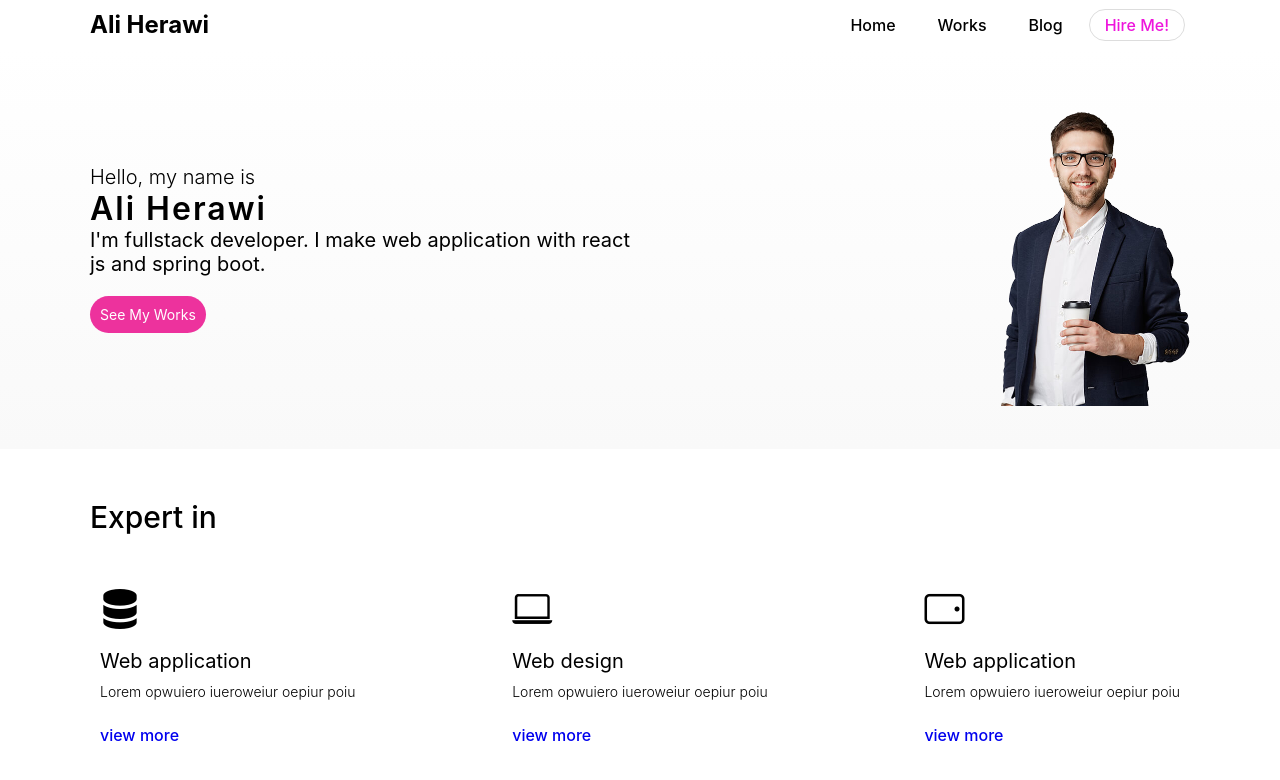
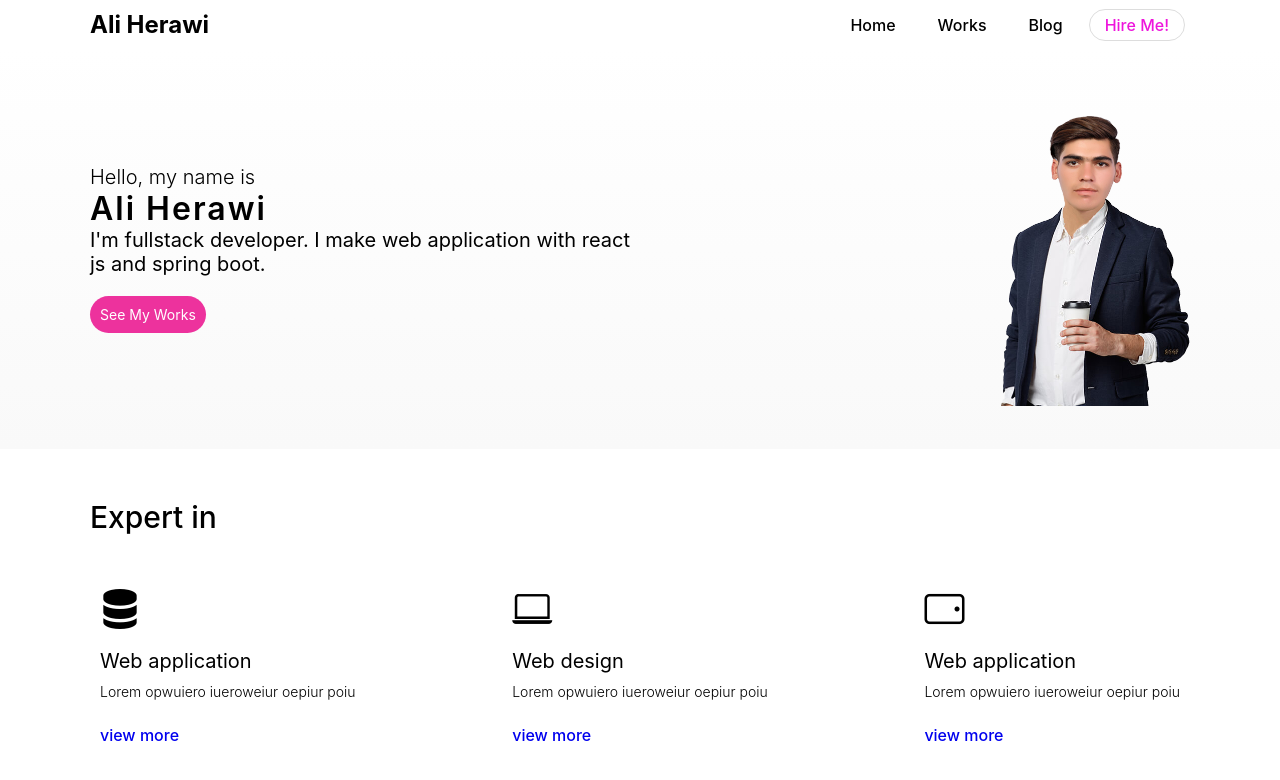
Before and after one commit to Aliherawi7/iPortfolio, a React (Create React App) app: page / in a window 1280 px wide. Shown: the top 780 px of the page. Built offline with nearby package versions, Linux system fonts and the light colour scheme.

Commit message:
person1 file changed to person2

```diff
--- a/src/components/Home.js
+++ b/src/components/Home.js
@@ -14,7 +14,7 @@ function Home() {
                         See My Works
                     </button>
                 </div>
-                <img src='./image/person1.png' className='profile' />
+                <img src='./image/person2.png' className='profile' />
             </div>
             <div className='expert-in-container padding-LR-90'>
                 <h1>Expert in</h1>
```
